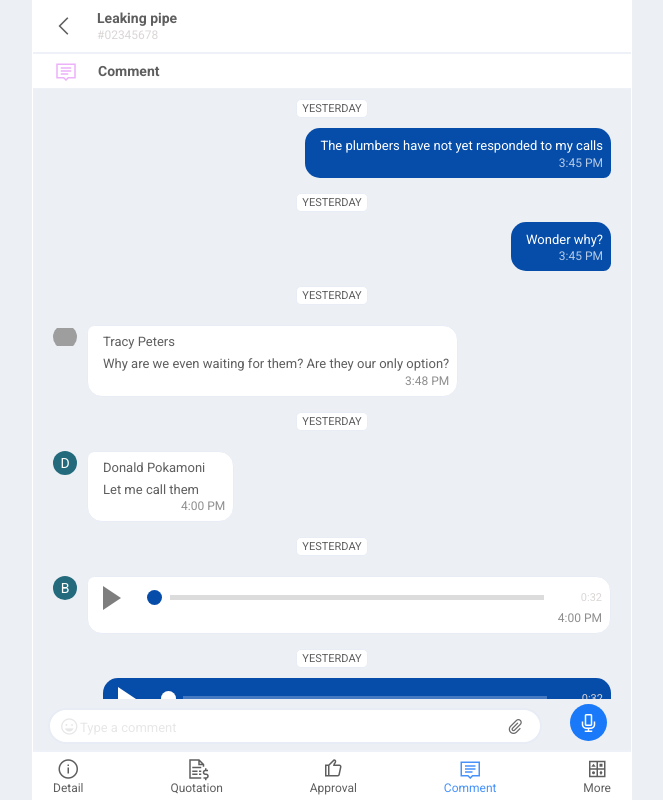
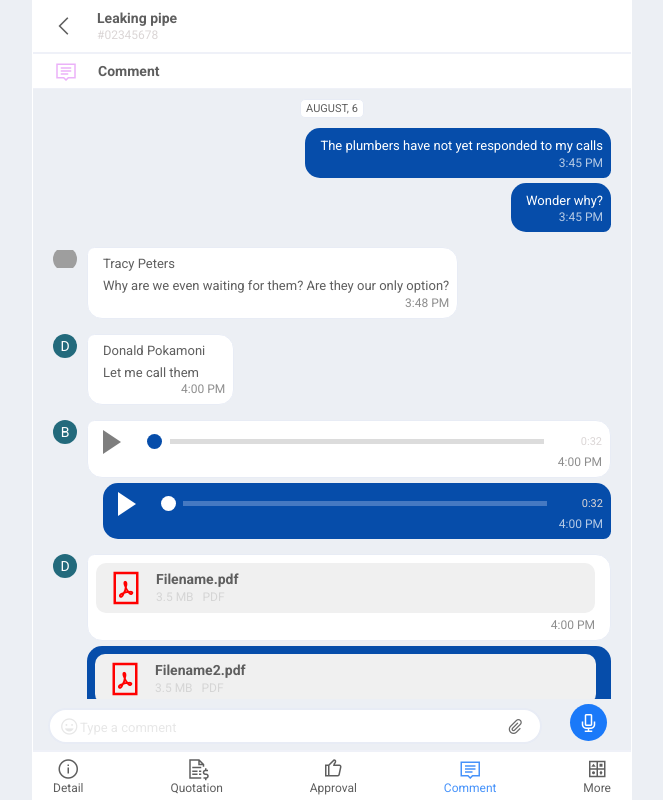
Before and after one commit to TheDrizzyWay/sysserve, an Angular app: page /comment in a window 1280 px wide. Shown: the whole page, without its empty margins (308-971 px from the left). Built offline with nearby package versions, Linux system fonts and the light colour scheme; grey boxes are pictures that could not be loaded.

Commit message:
add date functions

```diff
--- a/src/app/components/comments/comments.component.html
+++ b/src/app/components/comments/comments.component.html
@@ -5,7 +5,12 @@
   </div>
 
   <div class="history flex-column">
-    <app-single-comment *ngFor="let comment of allComments" [comment]="comment"></app-single-comment>
+    <div *ngIf="allComments.length">
+      <app-single-comment *ngFor="let comment of allComments; let i = index"
+        [comment]="comment"
+        [showDate]="showDate(i)">
+      </app-single-comment>
+    </div>
   </div>
 
   <div class="comments">
--- a/src/app/components/comments/comments.component.ts
+++ b/src/app/components/comments/comments.component.ts
@@ -1,6 +1,7 @@
-import { Component, ElementRef, OnInit, Renderer2, ViewChild } from '@angular/core';
+import { Component, OnInit, } from '@angular/core';
 import { CommentModel } from 'src/app/models/comment';
 import { CommentsService } from 'src/app/services/comments.service';
+import { checkSameDay } from 'src/app/utils/same-date';
 
 @Component({
   selector: 'app-comments',
@@ -56,9 +57,18 @@ export class CommentsComponent implements OnInit {
     }
   }
 
-  showOthers() {
-    console.log('long pressed');
-    this.isPressed = true;
+  showDate(index: number): boolean {
+    const currentDate = Number(this.allComments[index].dateCreated);
+    const previousComment = this.allComments[index - 1];
+
+    if (!previousComment) {
+      return true;
+    }
+
+    const previousDate = Number(previousComment.dateCreated);
+    return !checkSameDay(new Date(currentDate), new Date(previousDate));
   }
 
+
+
 }
--- a/src/app/components/single-comment/single-comment.component.html
+++ b/src/app/components/single-comment/single-comment.component.html
@@ -1,7 +1,7 @@
 <div [ngSwitch]="comment.commentType">
   <div *ngSwitchCase="'text'">
     <ng-container>
-      <div class="history-date">yesterday</div>
+      <div class="history-date" *ngIf="showDate">{{ getDateString(comment.dateCreated) }}</div>
       <div class="comment-container" *ngIf="myComment">
         <div class="history-wrapper flex-column" [ngClass]="{'pressed': isPressed}">
           <div class="history-sent flex-column" appLongPress (onLongPress)="showOptions()">
@@ -43,7 +43,7 @@
 
   <div *ngSwitchCase="'file'">
     <ng-container>
-      <div class="history-date">yesterday</div>
+      <div class="history-date" *ngIf="showDate">{{ getDateString(comment.dateCreated) }}</div>
       <div class="comment-container" *ngIf="myComment">
         <div class="history-wrapper flex-column" [ngClass]="{'pressed': isPressed}">
           <div class="history-sent history-sent__file flex-column" appLongPress (onLongPress)="showOptions()">
@@ -100,7 +100,7 @@
 
   <div *ngSwitchCase="'audio'">
     <ng-container>
-      <div class="history-date">yesterday</div>
+      <div class="history-date" *ngIf="showDate">{{ getDateString(comment.dateCreated) }}</div>
       <div class="comment-container" *ngIf="myComment">
         <div class="history-wrapper flex-column" appLongPress (onLongPress)="showOptions()" [ngClass]="{'pressed': isPressed}">
           <app-audio-player class="stretch flex-column"
--- a/src/app/components/single-comment/single-comment.component.ts
+++ b/src/app/components/single-comment/single-comment.component.ts
@@ -1,5 +1,8 @@
 import { Component, Input, OnInit } from '@angular/core';
 import { CommentModel } from 'src/app/models/comment';
+import { checkSameDay } from 'src/app/utils/same-date';
+
+const monthsList = ['January', 'February', 'March', 'April', 'May', 'June', 'July', 'August', 'September', 'October', 'November', 'December'];
 
 @Component({
   selector: 'app-single-comment',
@@ -8,6 +11,7 @@ import { CommentModel } from 'src/app/models/comment';
 })
 export class SingleCommentComponent implements OnInit {
   @Input() comment: CommentModel;
+  @Input() showDate: boolean;
 
   myComment: boolean;
   isPressed: boolean;
@@ -28,4 +32,15 @@ export class SingleCommentComponent implements OnInit {
     this.isPressed = false;
   }
 
+  getDateString(date: string): string {
+    const today = new Date();
+    const commentDate = new Date(Number(date));
+
+    if (checkSameDay(commentDate, today)) {
+      return 'TODAY';
+    }
+
+    return `${monthsList[commentDate.getMonth()]}, ${commentDate.getDate()}`;
+  }
+
 }
--- a/src/app/mocks/comments.json
+++ b/src/app/mocks/comments.json
@@ -108,5 +108,16 @@
       "fileSize": "3.5 MB",
       "fileExtension": "PDF"
     }
+  },
+  {
+    "id": 9,
+    "creator": {
+      "id": 3,
+      "name": "Donald Pokamoni",
+      "imageUrl": null
+    },
+    "dateCreated": "1628468190000",
+    "commentType": "text",
+    "content": "Let me call them again!"
   }
 ]
--- /dev/null
+++ b/src/app/utils/same-date.ts
@@ -0,0 +1,7 @@
+export function checkSameDay(dateOne: Date, dateTwo: Date): boolean {
+  return (
+    (dateOne.getFullYear() == dateTwo.getFullYear()) &&
+    (dateOne.getMonth() == dateTwo.getMonth()) &&
+    (dateOne.getDate() == dateTwo.getDate())
+  );
+}
```
